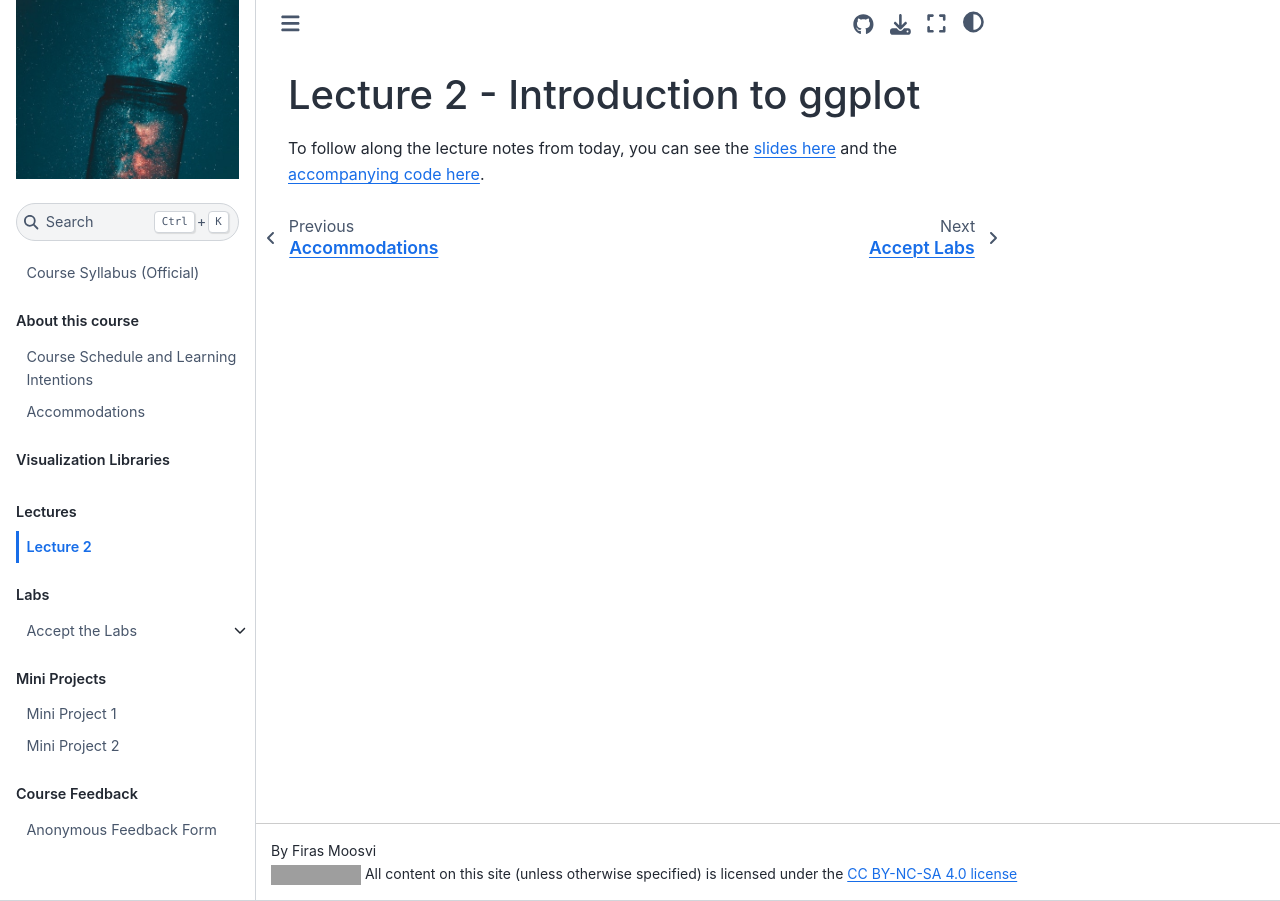
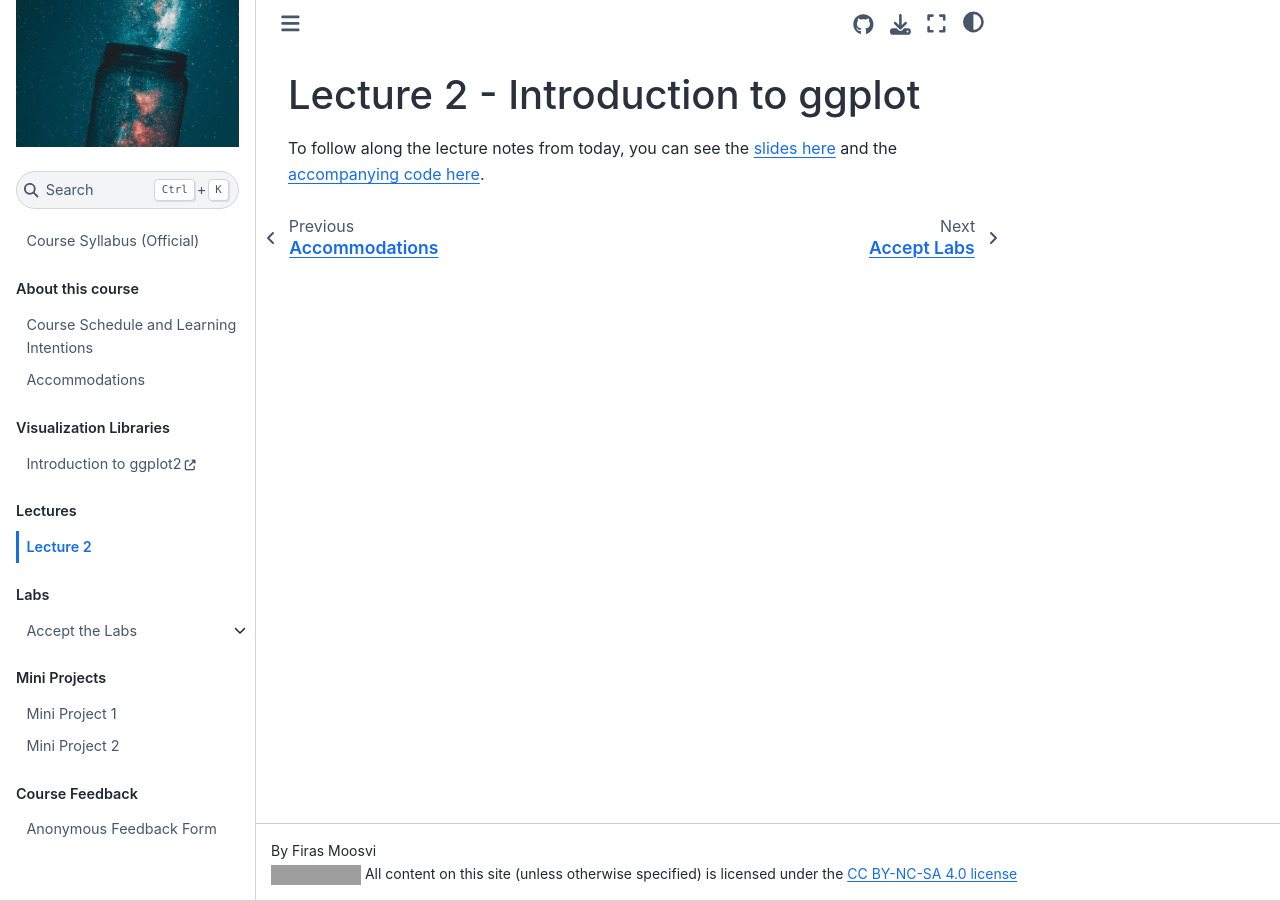
Before and after one commit to ubco-cmps/data550_course, a Jupyter Book: the page built from class/Lecture2.md, in a window 1280 px wide. Built offline with Jupyter Book 1.0.4 settings and Sphinx 7.4.7 and the Sphinx Book theme 1.1.4, drawn with Linux system fonts in a browser that asks for light colours; pages that are not in the unit, such as notebooks, are missing from menus; some of the changed lines change nothing that is shown; grey boxes are pictures that could not be loaded.

Commit message:
add viz libraries

```diff
--- a/_toc.yml
+++ b/_toc.yml
@@ -10,7 +10,7 @@
   chapters:
   - file: class/altair_talk/Lecture
     title: Introduction to Altair
-  - url: https://pkg.garrickadenbuie.com/gentle-ggplot2/#1
+  - url: https://pkg.garrickadenbuie.com/gentle-ggplot2
     title: Introduction to ggplot2
 - caption: Lectures
   chapters:
```
